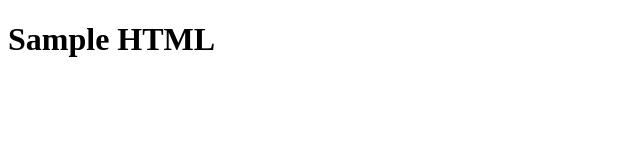
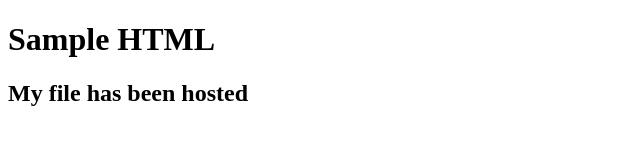
Before and after one commit to Luthufia/Class, a plain HTML site: page index.html in a window 1280 px wide. Shown: the whole page, without its empty margins (0-640 px from the left). Drawn offline with Linux system fonts and the light colour scheme.

Commit message:
Update index.html

```diff
--- a/index.html
+++ b/index.html
@@ -9,5 +9,6 @@
     <h1>
         Sample HTML
     </h1>
+    <h2>My file has been hosted</h2>
 </body>
 </html>
```
